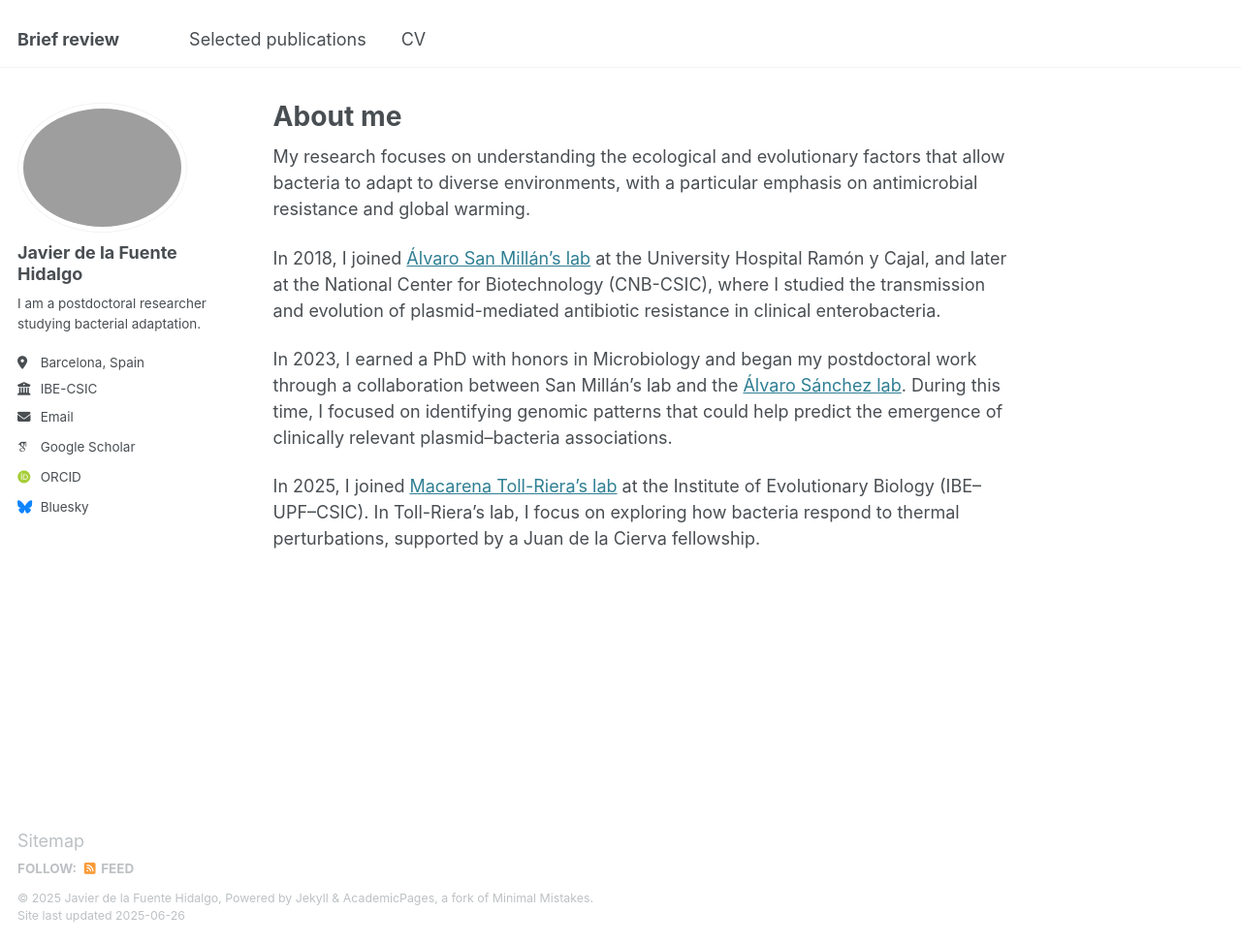
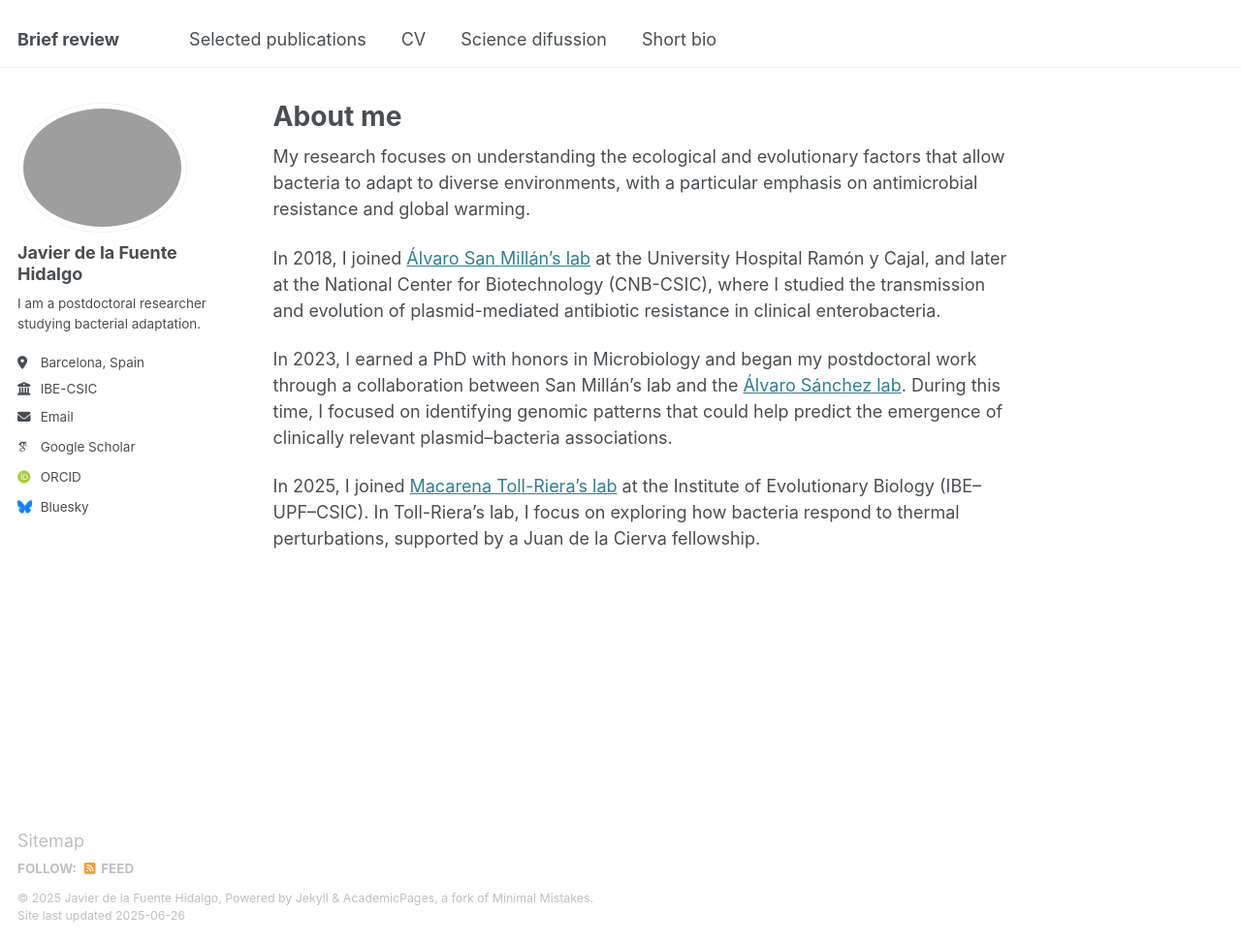
Before and after one commit to DelaFuenteJavier/delafuentejavier.github.io, a Jekyll site: the page built from _pages/about.md, in a window 1280 px wide and 973 px high. Shown: the whole window at 97% size. Built offline with Jekyll 4.4.1, drawn with Linux system fonts in a browser that asks for light colours; some web fonts are replaced.

Commit message:
Update navigation.yml

```diff
--- a/_data/navigation.yml
+++ b/_data/navigation.yml
@@ -11,14 +11,14 @@ main:
   - title: "CV"
     url: /cv/
 
- # - title: "Science difussion"
+  - title: "Science difussion"
  #   url: /teaching/
 
  # - title: "Talks"
  #   url: /talks/
 
-#  - title: "Portfolio"
-#    url: /portfolio/
+  - title: "Short bio"
+    url: /portfolio/
 
 #  - title: "Blog Posts"
 #    url: /year-archive/
```
